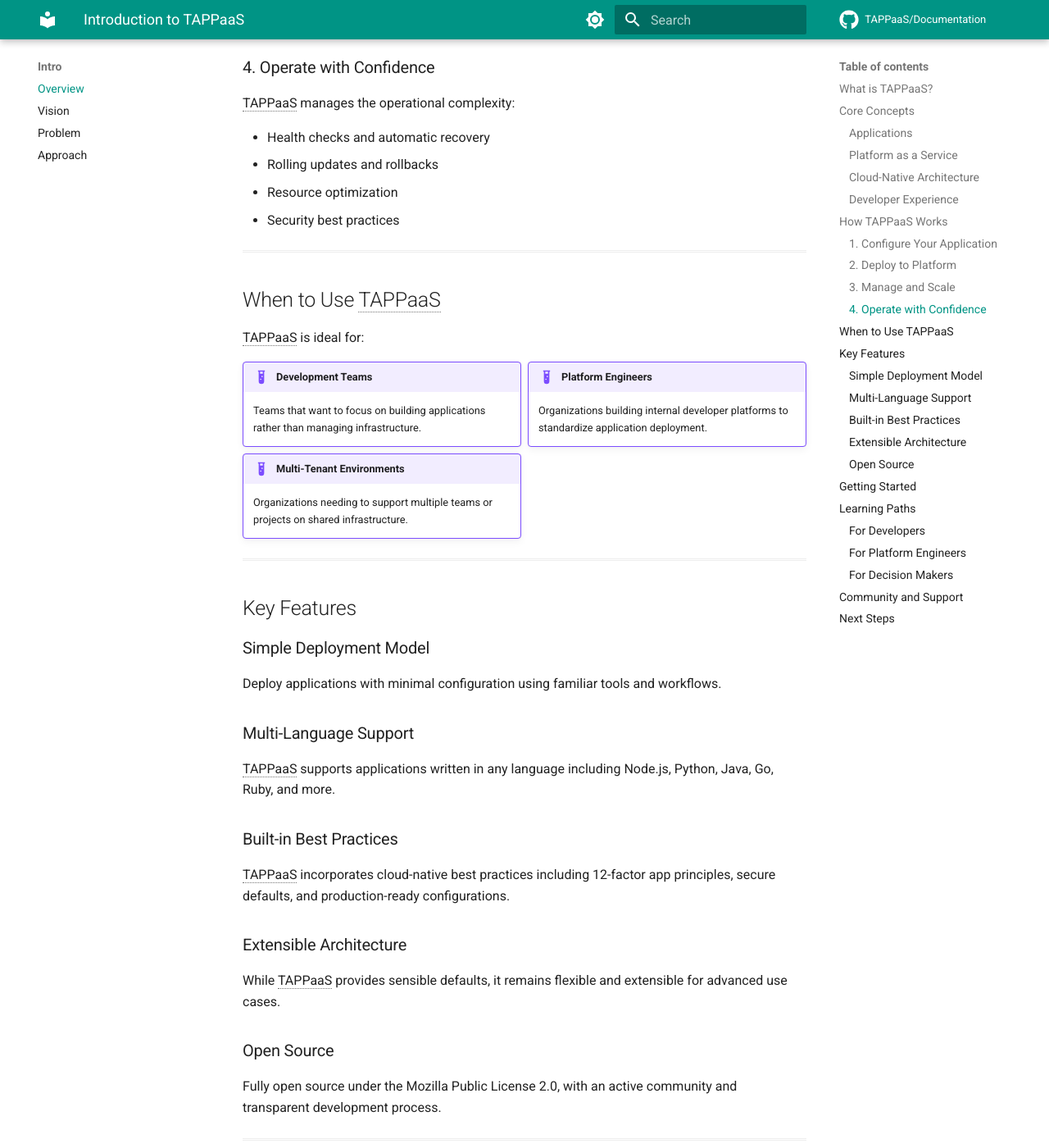
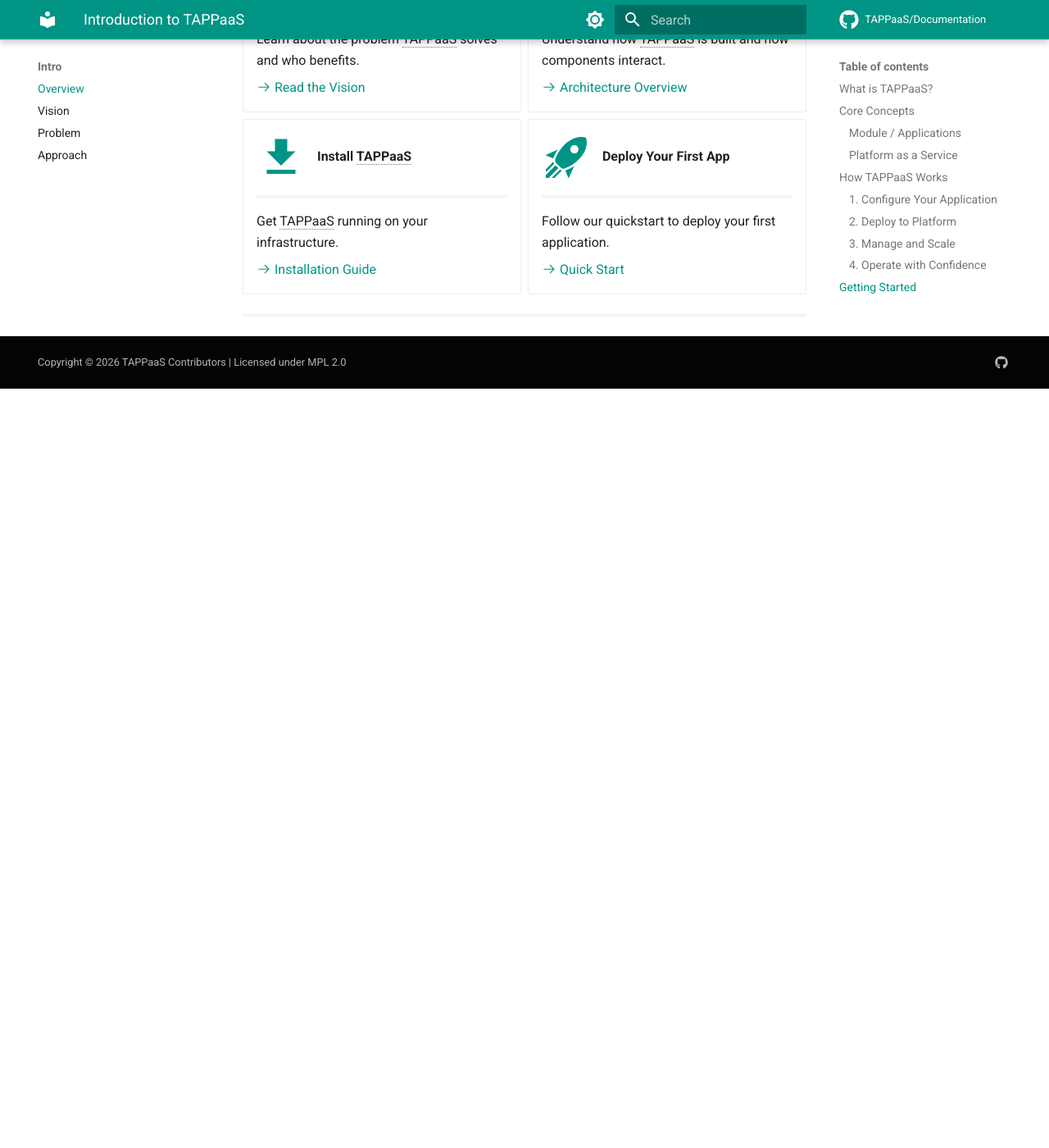
Before and after one commit to TAPPaaS/Documentation, an MkDocs documentation site: the page built from docs/intro/index.md, in a window 1280 px wide and 1400 px high, scrolled down 2636 px. Shown: the whole window at 82% size. Built offline with MkDocs 1.6.1 and Material for MkDocs 9.7.7, drawn with Linux system fonts in a browser that asks for light colours; comment, search, counter and statistics services are not loaded; after the commit the page ends 3110 px from its top, so only the background shows below that; some of the changed text lies outside the part shown.

Commit message:
Revise terminology and remove outdated sections
Updated terminology from 'Applications' to 'Module / Applications' and clarified the definition of a module. Removed sections on cloud-native architecture, developer experience, when to use TAPPaaS, key features, learning paths, community and support, and next steps.

```diff
--- a/docs/intro/index.md
+++ b/docs/intro/index.md
@@ -25,9 +25,9 @@ TAPPaaS bridges the gap between complex Kubernetes infrastructure and developer
 
 Understanding these key concepts will help you get the most out of TAPPaaS:
 
-### Applications
+### Module / Applications
 
-Applications are the primary unit of deployment in TAPPaaS. This is also called a "Module". Each Module represents a complete, deployable software project with its own configuration, dependencies, and runtime requirements.
+A module is the primary unit of deployment in TAPPaaS. Often a module will have a single primary Applicaiont at the center of the module. Each Module represents a complete, deployable software project with its own configuration, dependencies, and runtime requirements.
 
 ### Platform as a Service
 
@@ -36,24 +36,6 @@ TAPPaaS provides a PaaS layer on top of physical hardware, abstracting away infr
 The hardware can be hosted in your own data center or in a local hosting provider
 
 TAPPaaS scale from a medium sized single server system over a 3 node redundant cluster up to 10's of servers in a single platform cluster
-
-### Cloud-Native Architecture
-
-Built from the ground up for simplicity of deploying application, TAPPaaS leverages modern cloud-native patterns including:
-
-- Declarative configuration
-- Automated scaling and self-healing
-- Service discovery and load balancing
-- DevOps deployment pattern for autonomous updates
-
-### Developer Experience
-
-TAPPaaS prioritizes developer productivity through:
-
-- Intuitive CLI and API interfaces
-- Convention over configuration
-- Built-in best practices
-- Fast feedback loops
 
 ---
 
@@ -98,49 +80,6 @@ TAPPaaS manages the operational complexity:
 
 ---
 
-## When to Use TAPPaaS
-
-TAPPaaS is ideal for:
-
-<div class="grid" markdown>
-
-!!! example "Development Teams"
-    Teams that want to focus on building applications rather than managing infrastructure.
-
-!!! example "Platform Engineers"
-    Organizations building internal developer platforms to standardize application deployment.
-
-!!! example "Multi-Tenant Environments"
-    Organizations needing to support multiple teams or projects on shared infrastructure.
-
-</div>
-
----
-
-## Key Features
-
-### Simple Deployment Model
-
-Deploy applications with minimal configuration using familiar tools and workflows.
-
-### Multi-Language Support
-
-TAPPaaS supports applications written in any language including Node.js, Python, Java, Go, Ruby, and more.
-
-### Built-in Best Practices
-
-TAPPaaS incorporates cloud-native best practices including 12-factor app principles, secure defaults, and production-ready configurations.
-
-### Extensible Architecture
-
-While TAPPaaS provides sensible defaults, it remains flexible and extensible for advanced use cases.
-
-### Open Source
-
-Fully open source under the Mozilla Public License 2.0, with an active community and transparent development process.
-
----
-
 ## Getting Started
 
 Ready to start using TAPPaaS? Here's your path forward:
@@ -182,50 +121,3 @@ Ready to start using TAPPaaS? Here's your path forward:
 </div>
 
 ---
-
-## Learning Paths
-
-Choose your path based on your role and goals:
-
-### For Developers
-
-1. Read the [Vision](vision.md) to understand TAPPaaS's approach
-2. Follow the [Quick Start](../installation/index.md) to deploy your first app
-3. Explore language-specific deployment examples
-4. Learn about configuration and scaling options
-
-### For Platform Engineers
-
-1. Review the [Architecture Overview](architecture.md) to understand system design
-2. Complete the [Installation Guide](../installation/index.md)
-3. Study operational best practices and monitoring
-4. Configure multi-tenant environments and access controls
-
-### For Decision Makers
-
-1. Read the [Vision & Problem Statement](vision.md)
-2. Review the [Architecture Overview](architecture.md)
-3. Understand the [open source license](../about/license.md)
-4. Explore deployment scenarios and success stories
-
----
-
-## Community and Support
-
-TAPPaaS is a community-driven project. Get involved:
-
-- **Contribute** - Help improve TAPPaaS through [code contributions](../community/contributing.md)
-- **Report Issues** - Found a bug? [Open an issue](https://github.com/TAPPaaS/Documentation/issues)
-- **Ask Questions** - Get help from the community
-- **Share Feedback** - Tell us about your experience with TAPPaaS
-
----
-
-## Next Steps
-
-Now that you understand what TAPPaaS is, explore these topics:
-
-- [Vision & Problem Statement](vision.md) - Understand why TAPPaaS exists
-- [Architecture Overview](architecture.md) - Learn how TAPPaaS is built
-- [Getting Started](../installation/index.md) - Install and deploy your first application
-- [About TAPPaaS](../about/index.md) - Learn about the project history and governance
```
